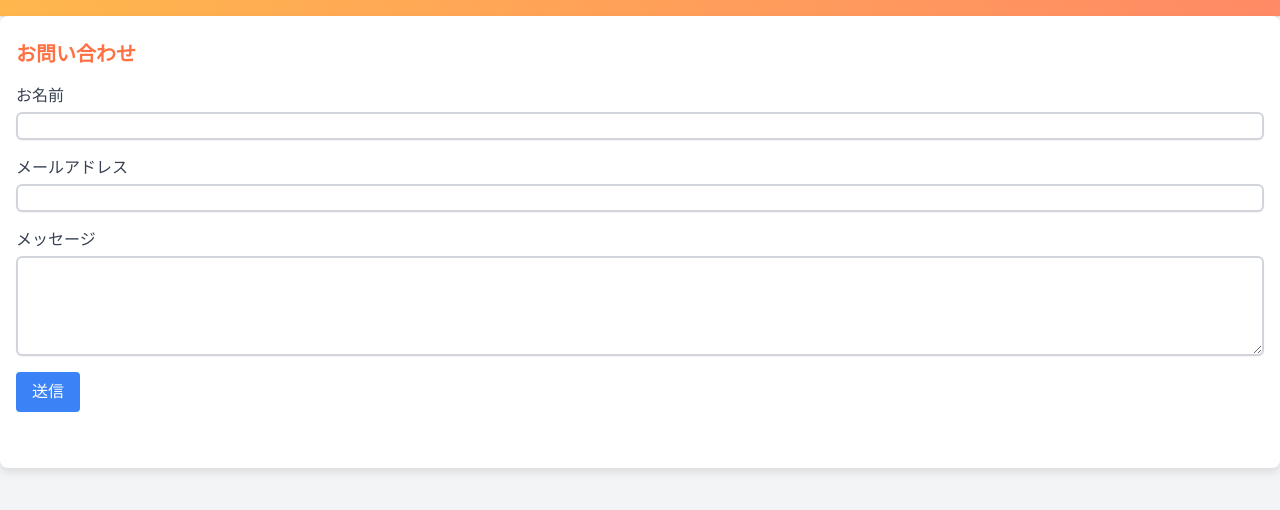
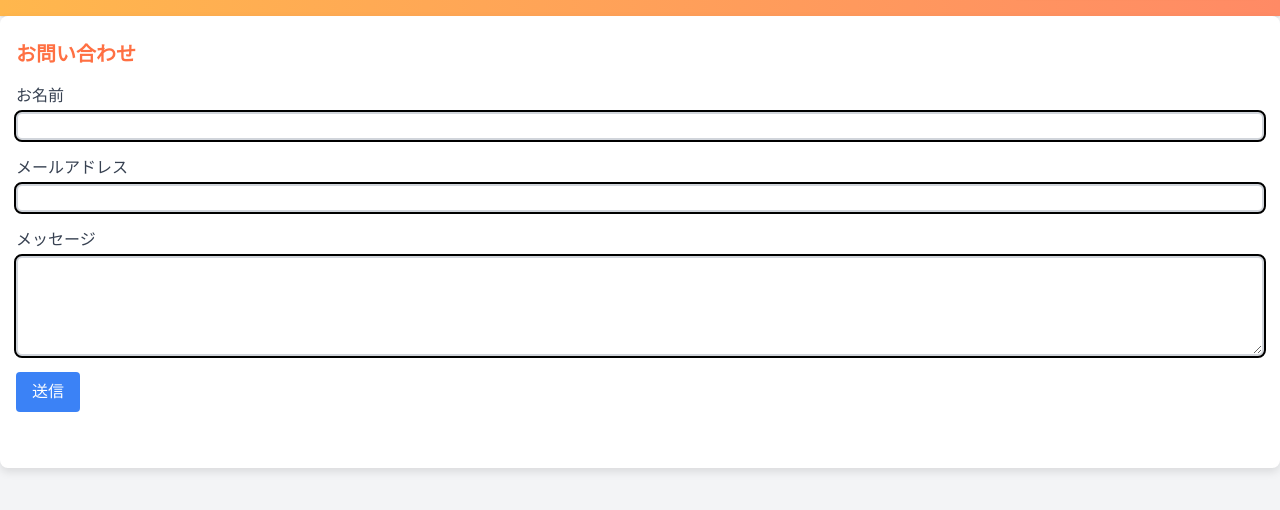
Before and after one commit to komoriya-shota/my-website, a website: page contact.html in a window 1280 px wide. Shown: the part 88-598 px from the top of the page. Drawn offline with nearby package versions, Linux system fonts and the light colour scheme.

Commit message:
常に黒の太線で枠線を表示

```diff
--- a/contact.html
+++ b/contact.html
@@ -85,6 +85,8 @@
 
         input, textarea {
             border: 2px solid black; /* 黒の太線で枠線を追加 */
+            outline: 2px solid black; /* 常に黒の太線で枠線を表示 */
+        }
         }
     </style>
 </head>
```
